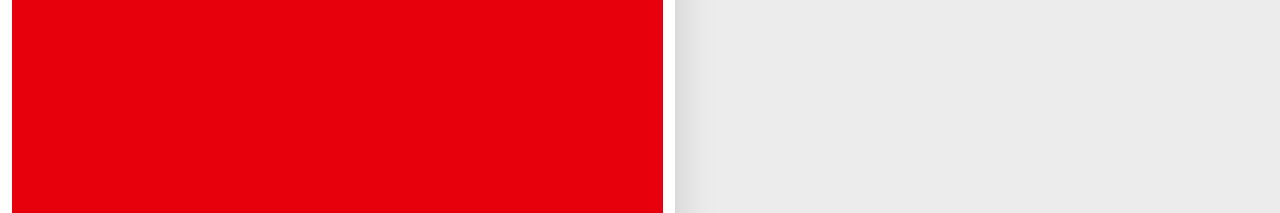
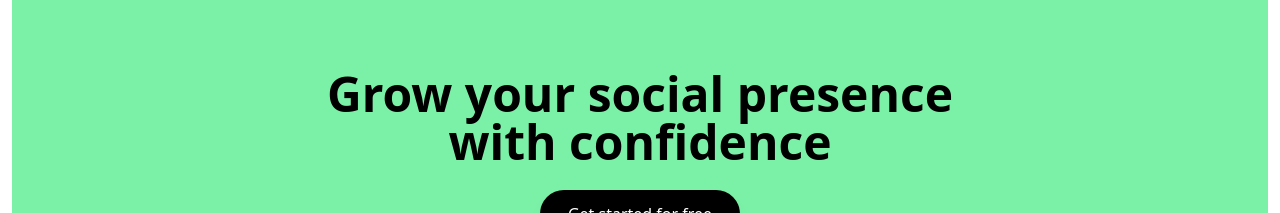
Before and after one commit to shaan566/social_media-, a React (Vite) app in the folder frontend/: page / in a window 1280 px wide. Shown: the part 2587-2800 px from the top of the page. Built offline with nearby package versions, Linux system fonts and the light colour scheme.

Commit message:
hero section cretate

```diff
--- a/frontend/src/components/home/Hero.jsx
+++ b/frontend/src/components/home/Hero.jsx
@@ -47,9 +47,9 @@ const Hero = () => {
             Your social media <br className="hidden sm:block" /> workspace
           </h1>
 
-          <p className="text-xl md:text-2xl text-gray-200 max-w-2xl mx-auto">
-            Share consistently without the chaos
-          </p>
+          {/* <span className="text-sm  text-black  mx-auto">
+           turn consistency into growth
+          </span> */}
          {/* Email Form */}
           <div className="w-full max-w-lg bg-white rounded-full">
             <div className="relative flex items-center">
@@ -243,26 +243,26 @@ const Hero = () => {
   </div>
 
   </div>
-
-  <div className='rounded-[2.5rem] flex flex-col w-auto h-300 items-center justify-center p-8 overflow-hidden shadow-2xl border-[12px] border-white bg-red-600 aspect-[9/16] space-y-6'>
+  <div className = "py-25">
+    <div className='rounded-[2.5rem] flex flex-col w-full max-w-[1800px] mx-auto px-8 h-[600px] items-center justify-center p-8 overflow-hidden shadow-2xl border-[12px] border-white bg-green-300 aspect-[9/16] space-y-6'>
 
       {/* Header Text */}
-  <span className='text-center font-semibold text-gray-800 text-xl px-4'>
-    Grow your social presence with confidence
+    <span className="text-center font-semibold text-black text-5xl  mx-auto px-4">
+      Grow your social presence <br/>with confidence
     </span>
 
       {/* Main Button */}
-  <button className='w-full max-w-[200px] bg-black hover:bg-gray-800 text-white py-3 rounded-full transition-all duration-300 shadow-lg transform hover:scale-105'>
+      <button onClick={() => navigate('/login')} className='w-full max-w-[200px] bg-black hover:bg-gray-800 text-white py-3 rounded-full transition-all duration-300 shadow-lg transform hover:scale-105'>
         <span className="font-medium">
           Get started for free
         </span>
       </button>
 
       {/* Footer Badge/Text */}
-  <div className="bg-black text-white px-4 py-2 rounded-full text-xs font-medium tracking-wide">
+      <div className="text-black px-4 py-2  text-xl font-medium">
         No credit card needed. Free forever.
       </div>
-
+    </div>
 </div>
 
 
```
Lines whose indentation alone changed are shown as unchanged.
